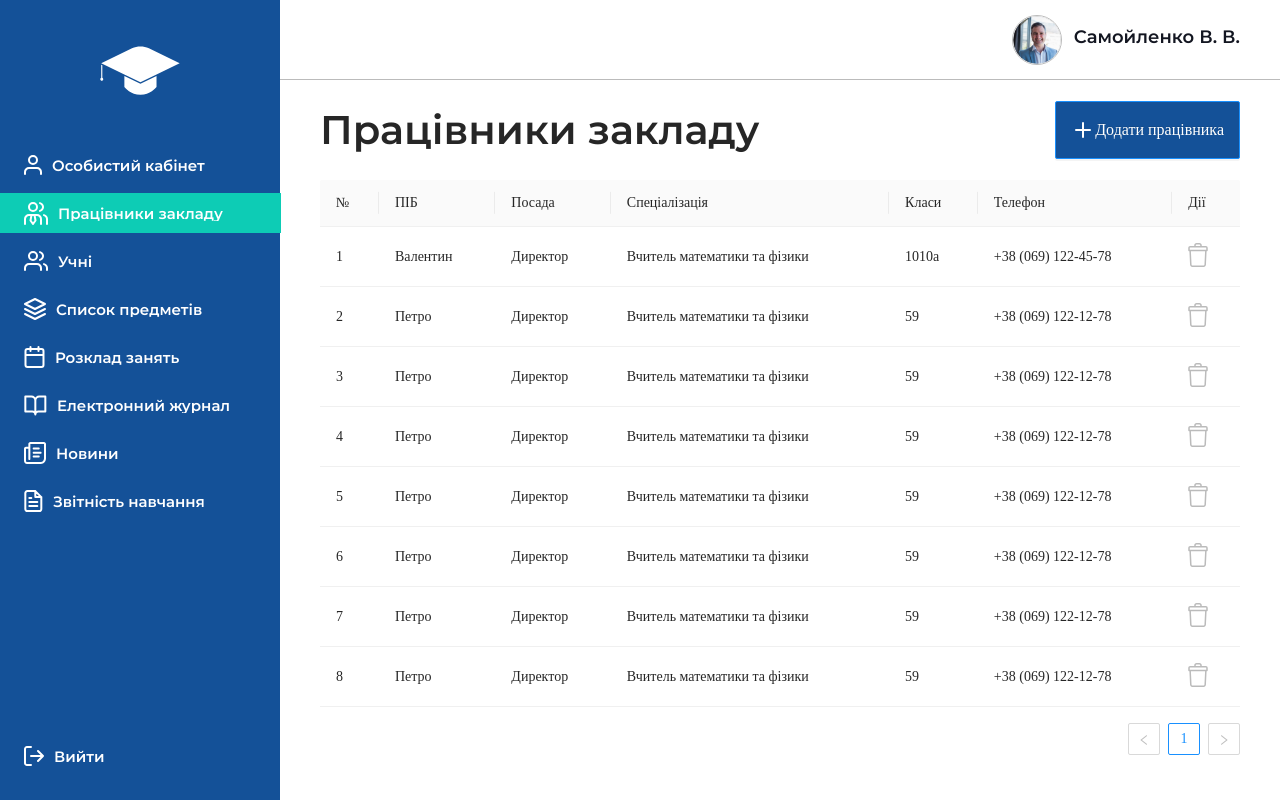
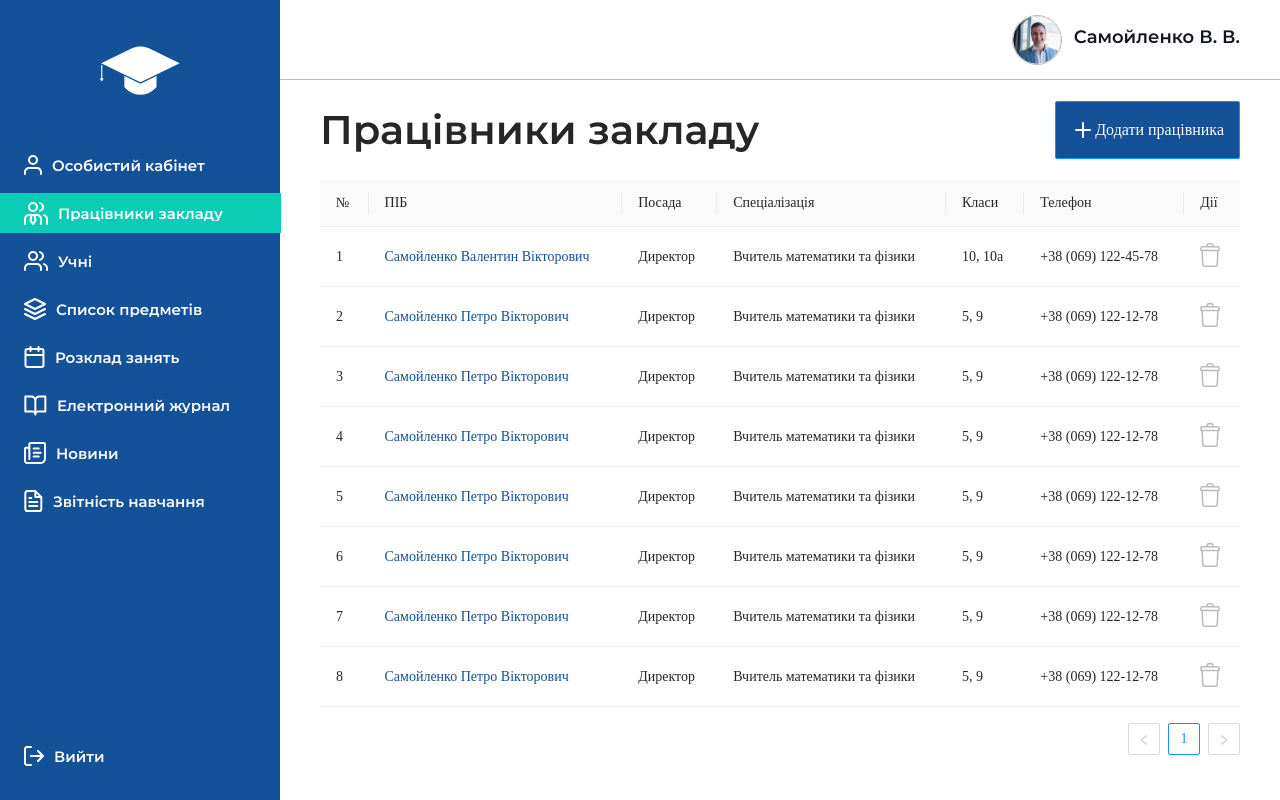
Before and after one commit to MaxSapeyko/school_automation_client, a React (Create React App) app: page /teachers in a window 1280 px wide. Built offline with nearby package versions, Linux system fonts and the light colour scheme; a web font is replaced by a local one.

Commit message:
change table column look

```diff
--- a/src/pages/teachers/style.ts
+++ b/src/pages/teachers/style.ts
@@ -1,8 +1,15 @@
 import { createUseStyles } from 'react-jss';
+import { COLORS } from '../../utils/common';
 
 const useStyles = createUseStyles({
   root: {
+    '& .profile__link': {
+      color: COLORS.blue,
 
+      '&:hover': {
+        textDecoration: 'underline',
+      }
+    }
   },
 });
 
--- a/src/pages/teachers/table/columns.tsx
+++ b/src/pages/teachers/table/columns.tsx
@@ -1,16 +1,26 @@
 import { ColumnsType } from 'antd/lib/table';
 import Trash from '../../../components/icons/Trash';
+
+const deleteUser = (id: string) => {
+  // TODO connect API
+};
 
 const COLUMNS: ColumnsType<UserDto> = [
   {
     title: '№',
     dataIndex: 'id',
-    render: (name: string) => <span>{name}</span>,
   },
   {
     title: 'ПІБ',
     dataIndex: 'name',
-    render: (name: string) => <span>{name}</span>,
+    render: (_name: string, user: UserDto) => {
+      return (
+        <a
+          href={`profile/${user.id}`}
+          className='profile__link'
+        >{`${user.lastname} ${user.name} ${user.surname}`}</a>
+      );
+    },
   },
   {
     title: 'Посада',
@@ -23,6 +33,7 @@ const COLUMNS: ColumnsType<UserDto> = [
   {
     title: 'Класи',
     dataIndex: 'classes',
+    render: (classes: string[]) => <span>{classes.join(', ')}</span>,
   },
   {
     title: 'Телефон',
@@ -30,7 +41,9 @@ const COLUMNS: ColumnsType<UserDto> = [
   },
   {
     title: 'Дії',
-    render: (_field: string) => <Trash className='trash__icon'/>,
+    render: (_, user: UserDto) => (
+      <Trash className='trash__icon' onClick={() => deleteUser(user.id)} />
+    ),
   },
 ];
 
--- a/src/pages/teachers/table/index.tsx
+++ b/src/pages/teachers/table/index.tsx
@@ -11,7 +11,7 @@ const Table: FC = () => {
       columns={COLUMNS}
       dataSource={USERS_MOCK}
       pagination={{
-        pageSize: 50,
+        pageSize: 8,
         position: ['bottomRight'],
         showSizeChanger: false,
       }}
```
